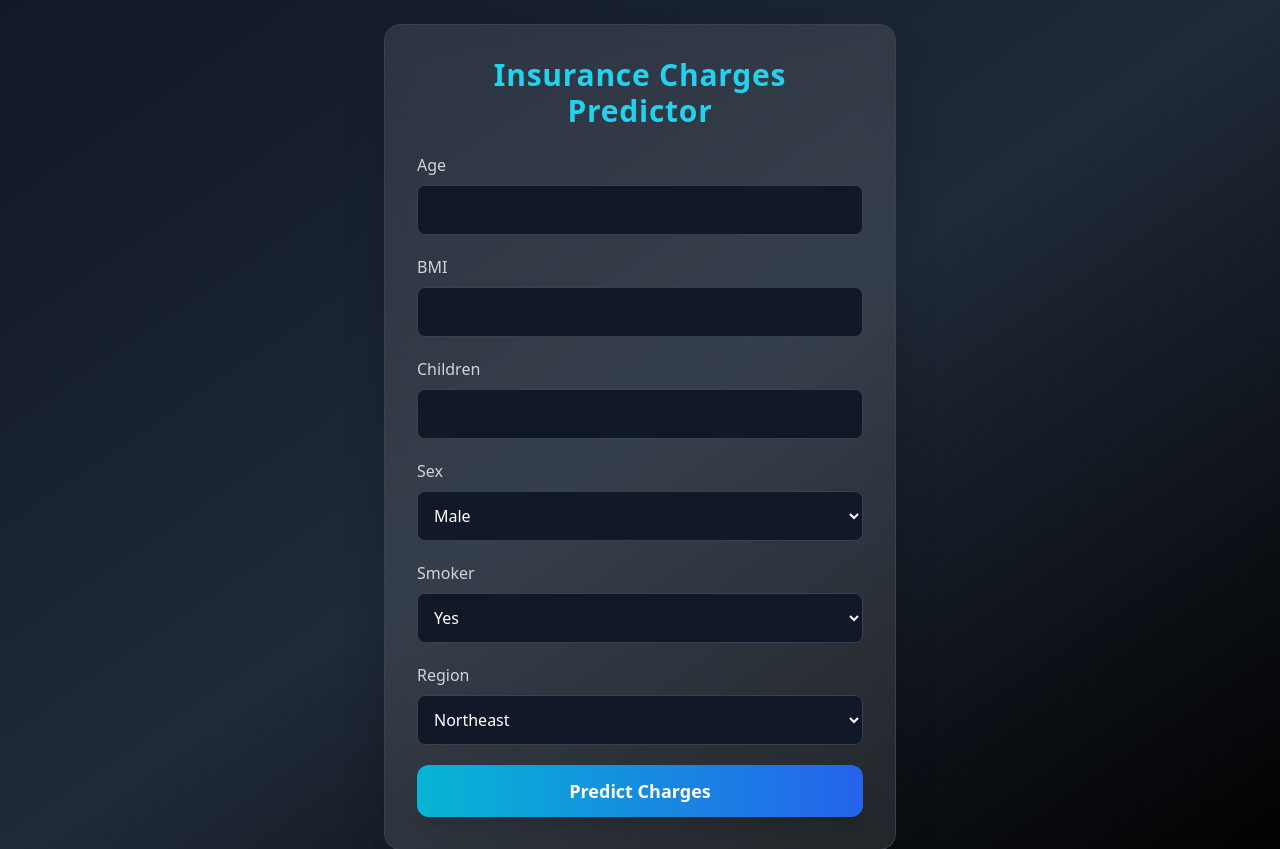
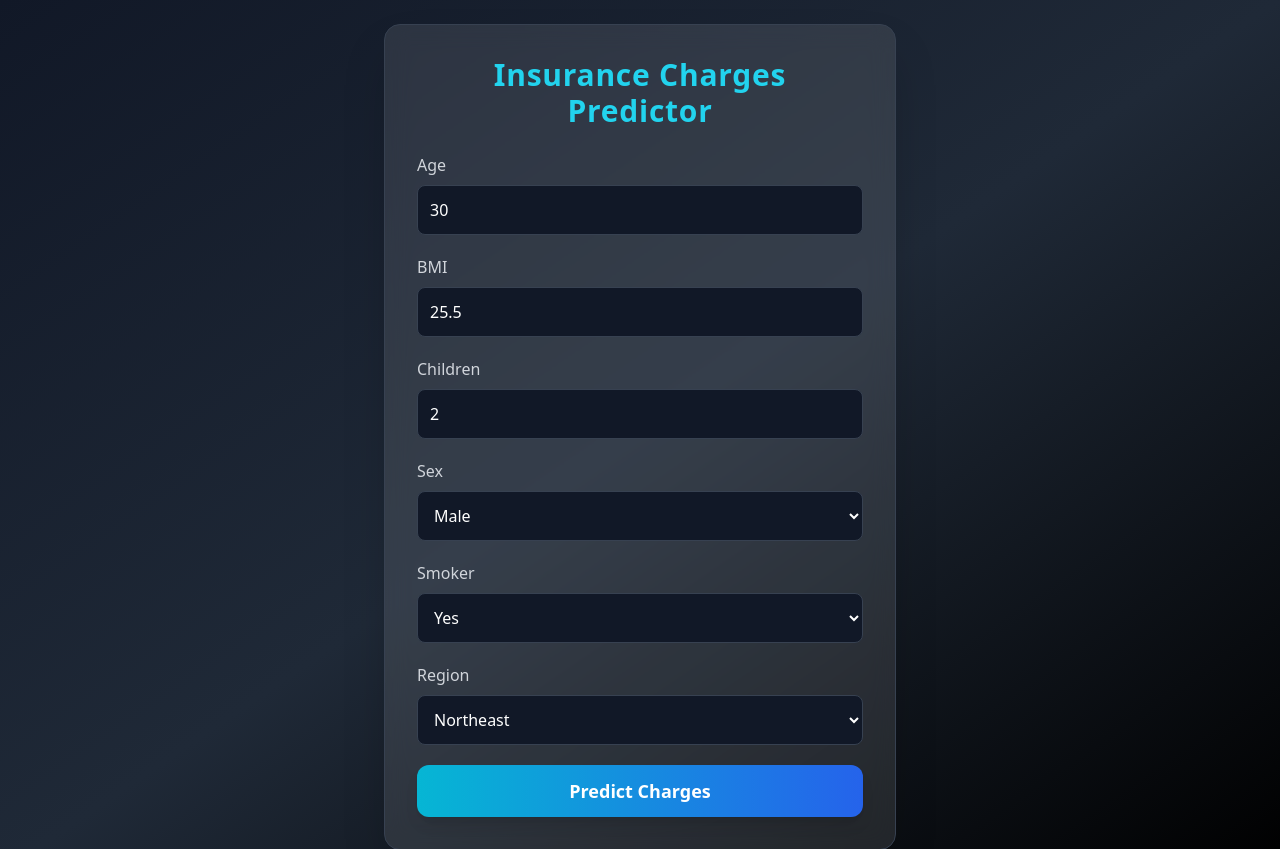
Before and after one commit to bipulhstu/Insurance_Charge_Predictor, a Flask app: page / in a window 1280 px wide. Shown: the top 849 px of the page. Run offline with Flask 3, Linux system fonts and the light colour scheme; parts of the project's set-up code (start-up, migrations or seed data) failed here and were passed over; some libraries are stand-ins or nearby versions.

Commit message:
updated index.html

```diff
--- a/templates/index.html
+++ b/templates/index.html
@@ -17,21 +17,21 @@
       <!-- Age -->
       <div>
         <label class="block text-gray-300 mb-2">Age</label>
-        <input type="number" name="age" required
+        <input type="number" name="age" value="30" required
           class="w-full p-3 rounded-lg bg-gray-900 text-white border border-gray-700 focus:border-cyan-400 focus:ring focus:ring-cyan-500 outline-none">
       </div>
 
       <!-- BMI -->
       <div>
         <label class="block text-gray-300 mb-2">BMI</label>
-        <input type="number" step="0.1" name="bmi" required
+        <input type="number" step="0.1" name="bmi" value="25.5" required
           class="w-full p-3 rounded-lg bg-gray-900 text-white border border-gray-700 focus:border-cyan-400 focus:ring focus:ring-cyan-500 outline-none">
       </div>
 
       <!-- Children -->
       <div>
         <label class="block text-gray-300 mb-2">Children</label>
-        <input type="number" name="children" required
+        <input type="number" name="children" value="2" required
           class="w-full p-3 rounded-lg bg-gray-900 text-white border border-gray-700 focus:border-cyan-400 focus:ring focus:ring-cyan-500 outline-none">
       </div>
 
@@ -75,9 +75,10 @@
     </form>
 
     {% if prediction %}
-      <div class="mt-6 text-center">
-        <h3 class="text-xl font-semibold text-green-400">
-          Estimated Charges: ${{ prediction }}
+      <div class="mt-8 p-6 bg-gradient-to-r from-green-500/20 to-emerald-500/20 border-2 border-green-400 rounded-xl text-center">
+        <p class="text-sm text-gray-300 mb-2">Estimated Insurance Charges</p>
+        <h3 class="text-5xl font-bold text-green-400 tracking-wide">
+          ${{ prediction }}
         </h3>
       </div>
     {% endif %}
```
